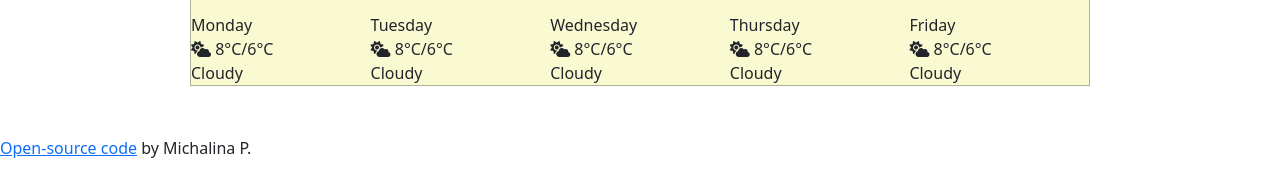
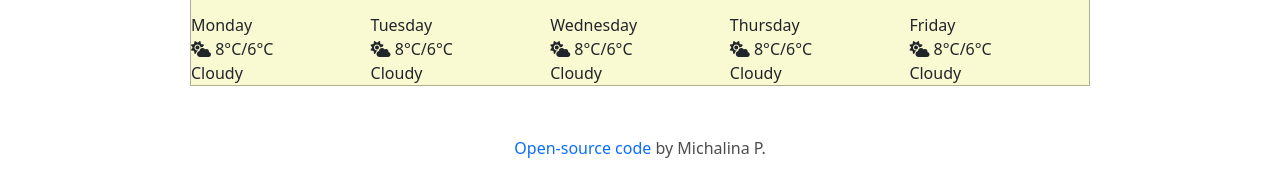
Before and after one commit to mipies/WheatherApp, a plain HTML site: page index.html in a window 1280 px wide. Shown: the part 618-800 px from the top of the page. Drawn offline with nearby package versions, Linux system fonts and the light colour scheme.

Commit message:
styling for bottom link

```diff
--- a/index.html
+++ b/index.html
@@ -73,7 +73,7 @@
         </div>
     </div>
   </div>
-    <p class="codedby"><a href="https://github.com/mipies/WheatherApp" targe>Open-source code</a> by Michalina P.</p>
+    <p class="codedby"><a href="https://github.com/mipies/WheatherApp" target="_blank" class="gitLink">Open-source code</a> by Michalina P.</p>
   </body>
   <script src="src/index.js"></script>
 </html>
--- a/src/styles.css
+++ b/src/styles.css
@@ -22,3 +22,12 @@
  .city {
     text-transform: capitalize;
  }
+
+.codedby {
+    color: rgba(0,0,0,0.7);
+    text-align: center;
+}
+
+.gitLink {
+    text-decoration: none;
+}
```
